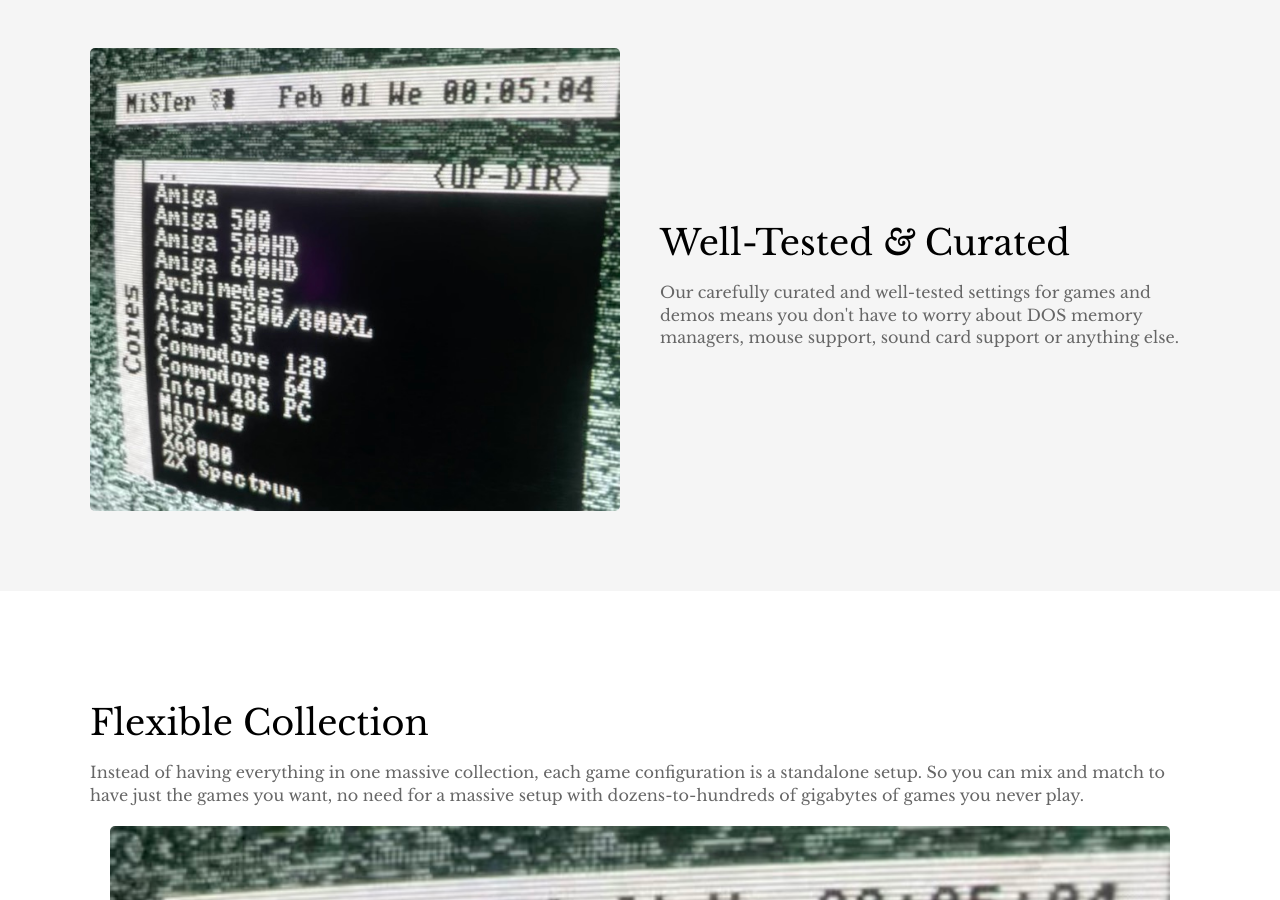
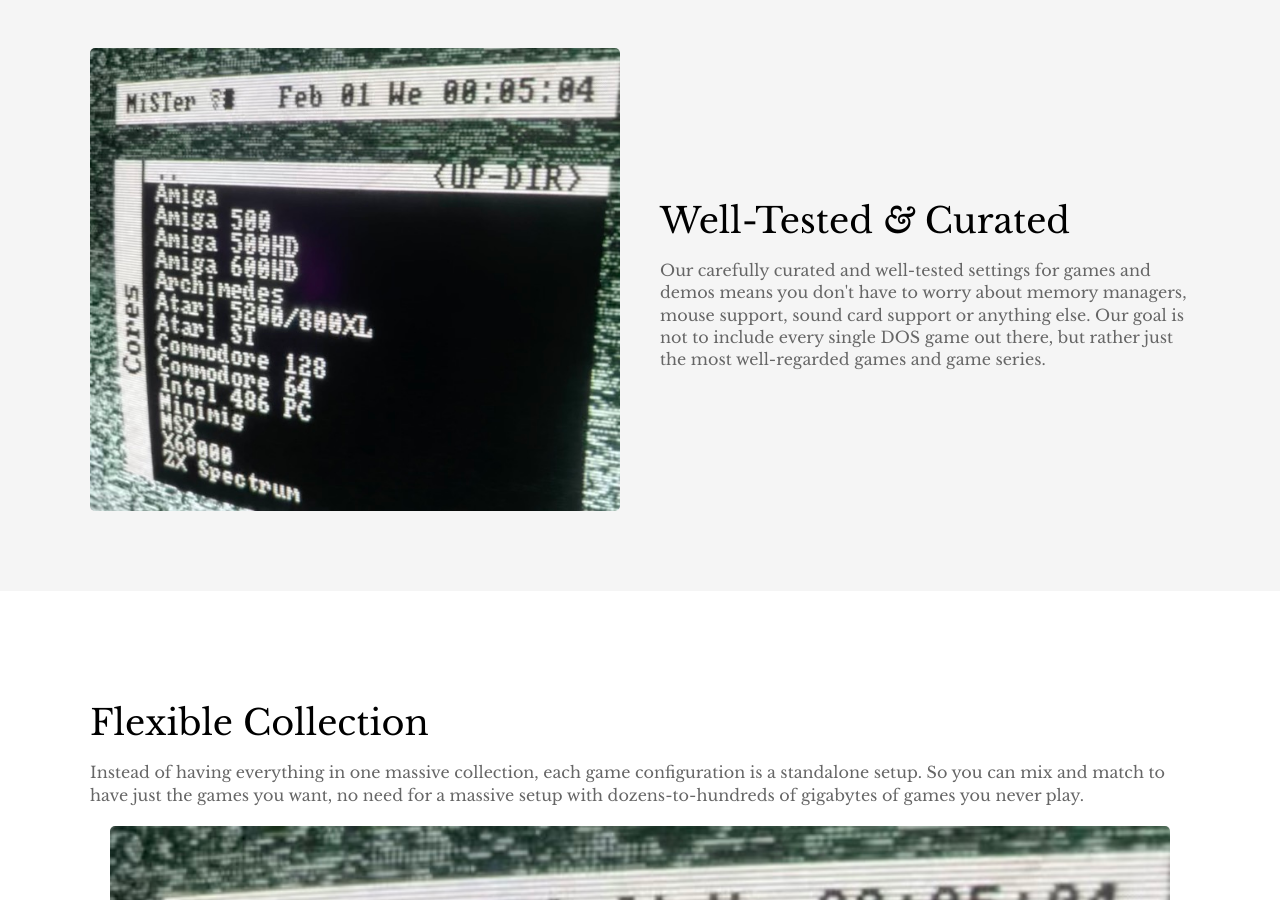
Before and after one commit to 0mhz-net/0mhz-net.github.io, a Jekyll site: the page built from index.html, in a window 1280 px wide and 900 px high, scrolled down 1310 px. Built offline with Jekyll 4.4.1, drawn with Linux system fonts in a browser that asks for light colours.

Commit message:
Improve copy

```diff
--- a/index.html
+++ b/index.html
@@ -32,7 +32,7 @@
 		<div class="container flex">
 			<div class="text">
 				<h2>Well-Tested <em>&amp;</em> Curated</h2>
-				<p>Our carefully curated and well-tested settings for games and demos means you don't have to worry about DOS memory managers, mouse support, sound card support or anything else.</p>
+				<p>Our carefully curated and well-tested settings for games and demos means you don't have to worry about memory managers, mouse support, sound card support or anything else. Our goal is not to include every single DOS game out there, but rather just the most well-regarded games and game series.</p>
 			</div>
 			<div class="image">
 				<img src="{{ site.baseurl }}/images/placeholder.jpg" alt="Screenshot" class="screenshot" />
```
